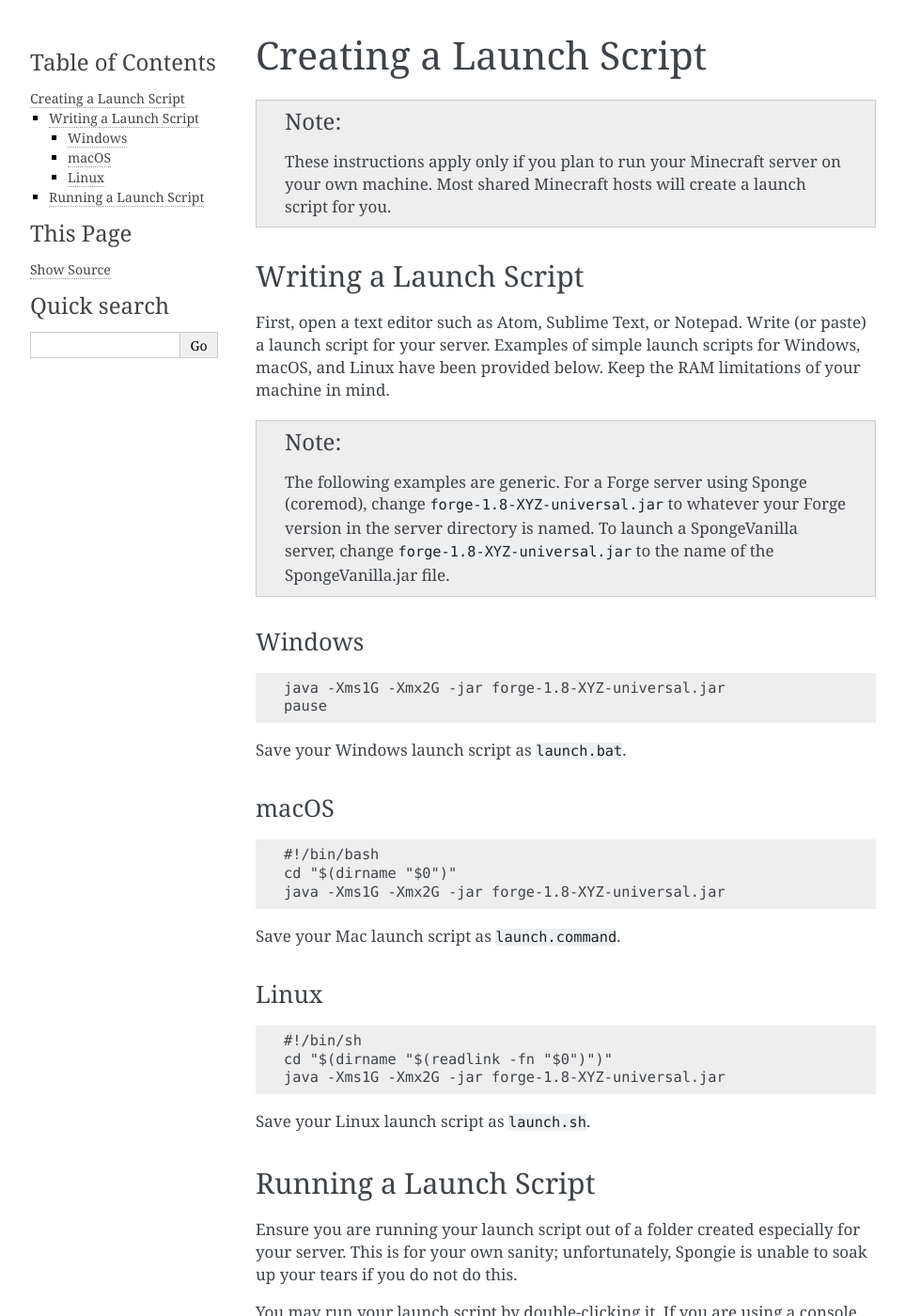
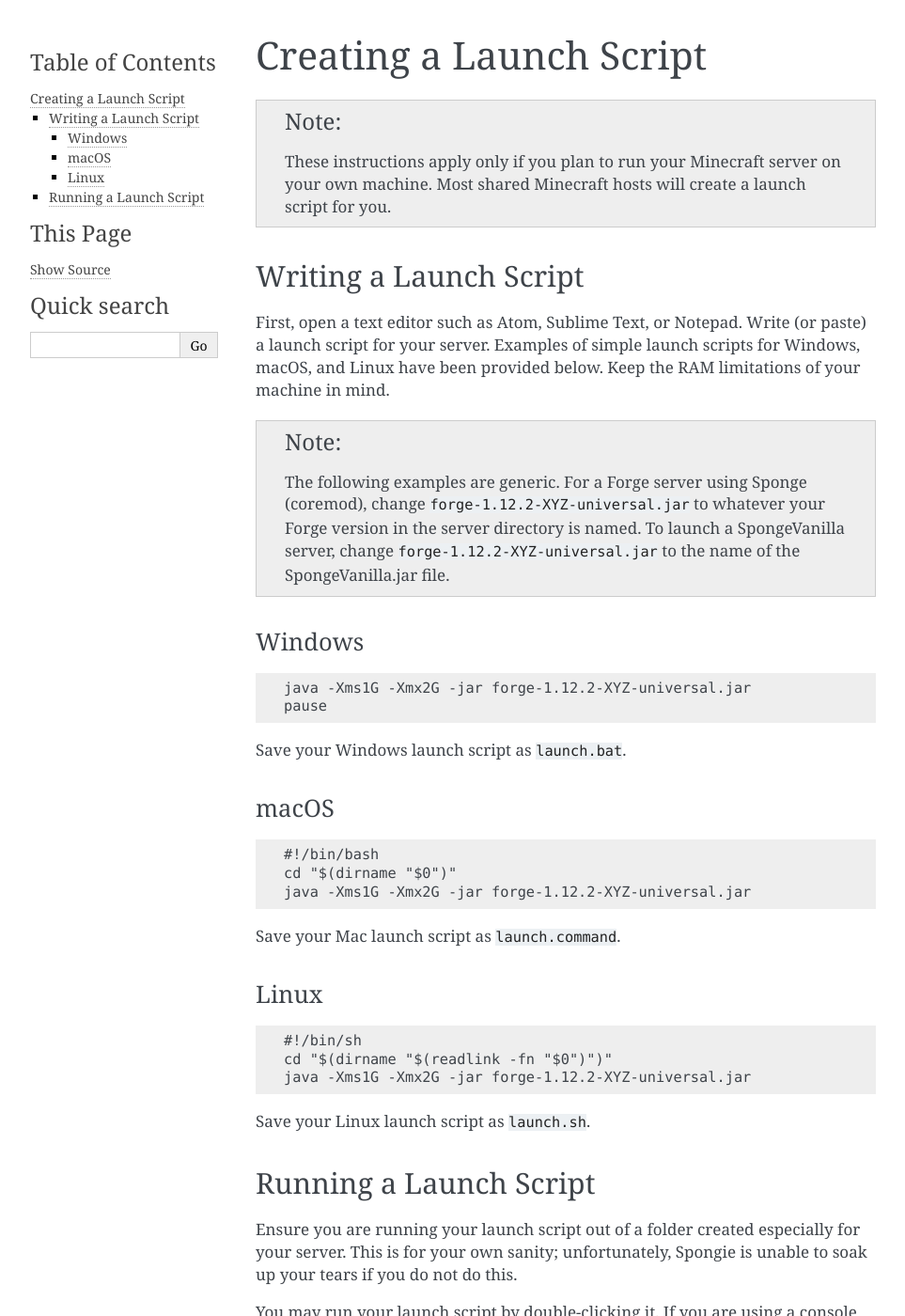
Before and after one commit to SpongePowered/SpongeDocs, a Sphinx documentation site: the page built from source/server/getting-started/launch-script.rst, in a window 1280 px wide and 1400 px high. Shown: the whole window at 94% size, without its empty margins (148-1111 px from the left). Built offline with Sphinx 7.4.7, drawn with Linux system fonts in a browser that asks for light colours; pages that are not in the unit, such as notebooks, are missing from menus.

Commit message:
Updated sample forge version to 1.12.2 to reflect API7

```diff
--- a/source/server/getting-started/launch-script.rst
+++ b/source/server/getting-started/launch-script.rst
@@ -16,16 +16,16 @@
 
 .. note::
 
-    The following examples are generic. For a Forge server using Sponge (coremod), change ``forge-1.8-XYZ-universal.jar``
+    The following examples are generic. For a Forge server using Sponge (coremod), change ``forge-1.12.2-XYZ-universal.jar``
     to whatever your Forge version in the server directory is named. To launch a SpongeVanilla server, change
-    ``forge-1.8-XYZ-universal.jar`` to the name of the SpongeVanilla.jar file.
+    ``forge-1.12.2-XYZ-universal.jar`` to the name of the SpongeVanilla.jar file.
 
 Windows
 ~~~~~~~
 
 .. code-block:: none
 
-    java -Xms1G -Xmx2G -jar forge-1.8-XYZ-universal.jar
+    java -Xms1G -Xmx2G -jar forge-1.12.2-XYZ-universal.jar
     pause
 
 Save your Windows launch script as ``launch.bat``.
@@ -37,7 +37,7 @@
 
     #!/bin/bash
     cd "$(dirname "$0")"
-    java -Xms1G -Xmx2G -jar forge-1.8-XYZ-universal.jar
+    java -Xms1G -Xmx2G -jar forge-1.12.2-XYZ-universal.jar
 
 Save your Mac launch script as ``launch.command``.
 
@@ -48,7 +48,7 @@
 
     #!/bin/sh
     cd "$(dirname "$(readlink -fn "$0")")"
-    java -Xms1G -Xmx2G -jar forge-1.8-XYZ-universal.jar
+    java -Xms1G -Xmx2G -jar forge-1.12.2-XYZ-universal.jar
 
 Save your Linux launch script as ``launch.sh``.
 
```
